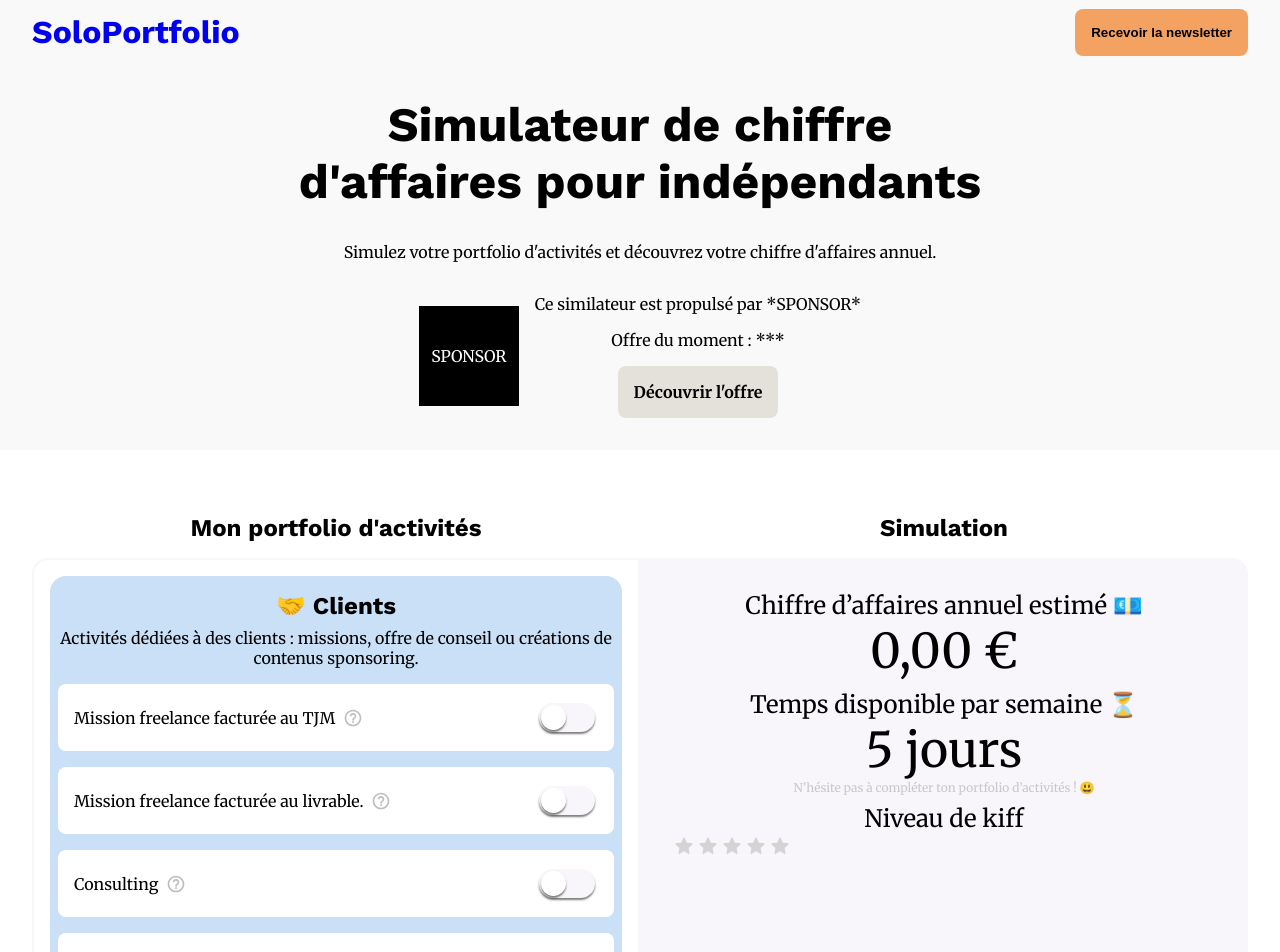
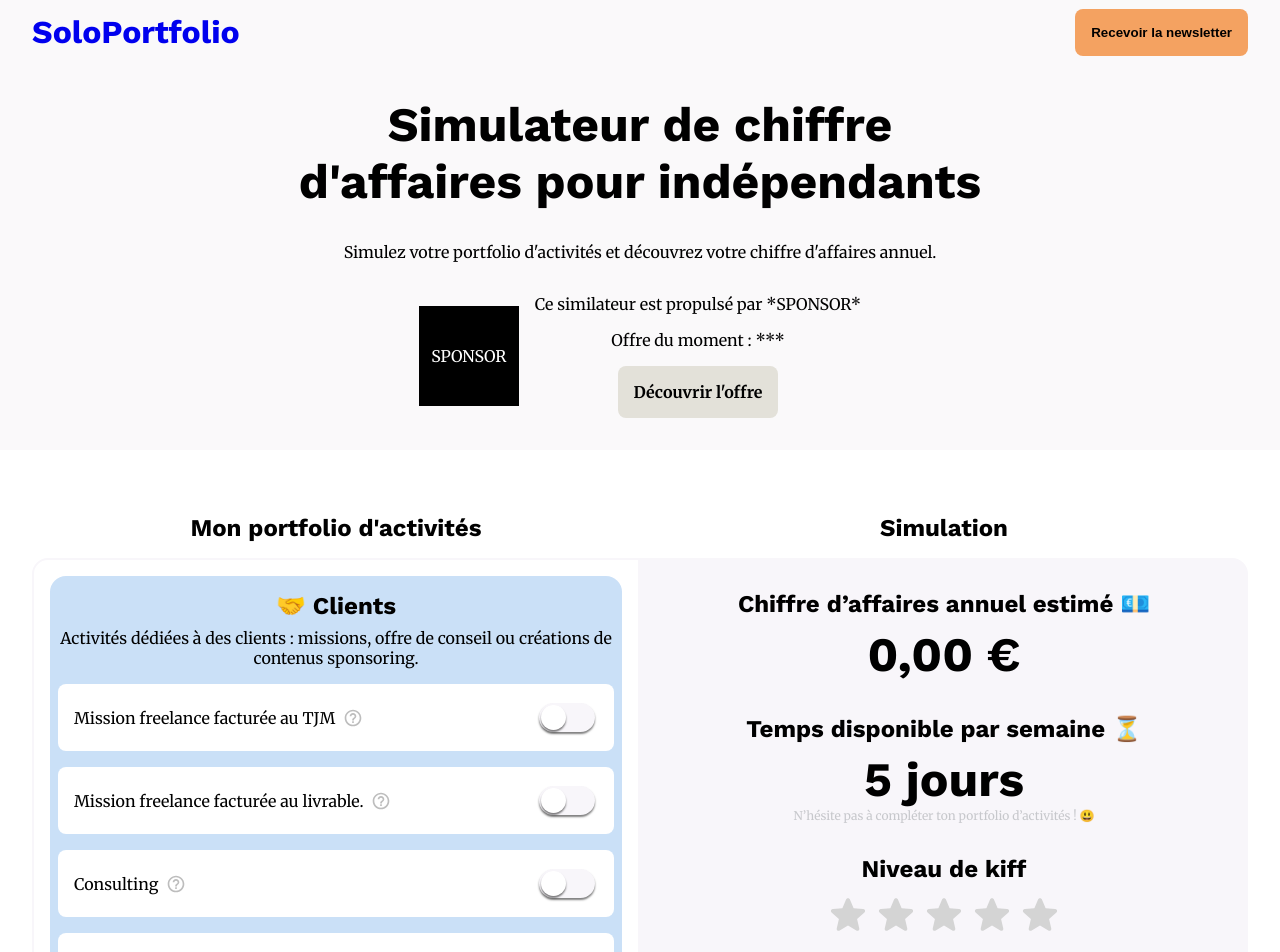
Before and after one commit to troptropcontent/freelance_revenue_simulator, a React (Vite) app in the folder frontend/: page / in a window 1280 px wide. Shown: the top 952 px of the page. Built offline with nearby package versions, Linux system fonts and the light colour scheme.

Commit message:
wrap results details

```diff
--- a/frontend/src/components/helper.ts
+++ b/frontend/src/components/helper.ts
@@ -65,6 +65,10 @@ type ButtonColor =
   | "transparent";
 
 type TextColor = RecursiveKeyOf<Tokens["color"]["text"]>;
+
+type TextSize = keyof Tokens["fonts"]["size"];
+
+type TextStyle = keyof Tokens["fonts"]["family"];
 
 const cssVariable = (tokenId: TokenId) => {
   return `var(--${tokenId.split(".").join("-")})`;
@@ -137,5 +141,7 @@ export type {
   BackgroundColor,
   TokenId,
   TextColor,
+  TextSize,
+  TextStyle,
   ButtonColor,
 };
--- a/frontend/src/components/simulator/results/ResultsDetails.tsx
+++ b/frontend/src/components/simulator/results/ResultsDetails.tsx
@@ -9,8 +9,9 @@ import { useTranslation } from "react-i18next";
 import { ReactNode } from "react";
 import { NumberOfDaysAvailable } from "./private/NumberOfDaysAvailable";
 import { RatingInput } from "src/components/ui/formik/primitives/RatingInput";
-import { Form, Formik } from "formik";
+import { Formik } from "formik";
 import { MAX_RATE } from "../constants";
+import { Box } from "src/components/ui/Box";
 
 const ResultsDetails = () => {
   const { t } = useTranslation();
@@ -31,7 +32,7 @@ const ResultsDetails = () => {
     total_annual_turnover: {
       value: total_annual_turnover,
       formater: (value) => (
-        <Text size="xl" align="center">
+        <Text size="xl" align="center" style="heading" weight="bold">
           {t("common.currency.EUR", { value })}
         </Text>
       ),
@@ -51,9 +52,14 @@ const ResultsDetails = () => {
             initialValues={{ average_rating: Math.round(value) }}
             enableReinitialize
           >
-            <Form>
-              <RatingInput disabled name="average_rating" max={MAX_RATE} />
-            </Form>
+            <Box flex flexDirection="column" alignItems="center">
+              <RatingInput
+                size="xl"
+                disabled
+                name="average_rating"
+                max={MAX_RATE}
+              />
+            </Box>
           </Formik>
         );
       },
@@ -63,14 +69,14 @@ const ResultsDetails = () => {
   return (
     <List.Root
       grow
-      gap="sm"
+      gap="lg"
       background="neutral.medium"
       borderRadius={{ bottomRight: "md", topRight: "md" }}
       padding="lg"
     >
       {Object.entries(results).map(([key, { value, formater }]) => (
-        <List.Item flex flexDirection="column" key={key}>
-          <Text size="md" align="center">
+        <List.Item flex flexDirection="column" key={key} gap="sm">
+          <Text size="md" align="center" style="heading" weight="bold">
             {t(`simulator.results.details.${key}.label`)}
           </Text>
           {formater(value)}
--- a/frontend/src/components/simulator/results/private/NumberOfDaysAvailable.tsx
+++ b/frontend/src/components/simulator/results/private/NumberOfDaysAvailable.tsx
@@ -32,6 +32,8 @@ const NumberOfDaysAvailable = ({
       <Text
         size="xl"
         align="center"
+        style="heading"
+        weight="bold"
         color={
           text_type == "more_days_worked_than_days_available"
             ? "error.medium"
@@ -48,7 +50,7 @@ const NumberOfDaysAvailable = ({
           },
         )}
       </Text>
-      <Text color="muted.medium" size="xs">
+      <Text color="muted.medium" size="xs" align="center">
         {t([
           `simulator.results.details.total_number_of_days_available_per_week.${text_type}.sub_text`,
           `simulator.results.details.total_number_of_days_available_per_week.default_sub_text`,
--- a/frontend/src/components/ui/Text.tsx
+++ b/frontend/src/components/ui/Text.tsx
@@ -1,6 +1,11 @@
 import { Tokens } from "src/components/tokens";
 import styled from "styled-components";
-import { cssVariable, TextColor } from "src/components/helper";
+import {
+  cssVariable,
+  TextColor,
+  TextSize,
+  TextStyle,
+} from "src/components/helper";
 import { CSSProperties, ReactNode } from "react";
 
 const TextTag = ({
@@ -16,32 +21,36 @@ const TextTag = ({
 
 const StyledTextTag = styled(TextTag)<{
   $align?: CSSProperties["textAlign"];
-  $size: keyof Tokens["fonts"]["size"];
+  $size: TextSize;
   $color: TextColor;
   $weight?: CSSProperties["fontWeight"];
+  $style?: TextStyle;
   props?: React.ComponentPropsWithoutRef<typeof Text>["align"];
 }>`
   font-size: ${(props) => cssVariable(`fonts.size.${props.$size}`)};
   color: ${(props) => cssVariable(`color.text.${props.$color}`)};
   ${(props) => props.$weight && `font-weight: ${props.$weight};`}
   ${(props) => props.$align && `text-align: ${props.$align};`}
+  ${({ $style }) =>
+    $style && `font-family: ${cssVariable(`fonts.family.${$style}`)};`}
 `;
 
 type BaseTextProps = {
   children: React.ReactNode;
   color?: TextColor;
-  size?: keyof Tokens["fonts"]["size"];
+  size?: TextSize;
   weight?: CSSProperties["fontWeight"];
   align?: CSSProperties["textAlign"];
+  style?: TextStyle;
 };
 
 type PTagProps = {
   as?: "p";
-} & React.ComponentPropsWithoutRef<"p">;
+} & Omit<React.ComponentPropsWithoutRef<"p">, "style">;
 
 type LabelTagProps = {
   as?: "label";
-} & React.ComponentPropsWithoutRef<"label">;
+} & Omit<React.ComponentPropsWithoutRef<"label">, "style">;
 
 const Text = ({
   as = "p",
@@ -50,6 +59,7 @@ const Text = ({
   weight,
   children,
   align,
+  style,
   ...props
 }: BaseTextProps & (PTagProps | LabelTagProps)) => {
   return (
@@ -59,6 +69,7 @@ const Text = ({
       $color={color}
       $weight={weight}
       $align={align}
+      $style={style}
       {...props}
     >
       {children}
--- a/frontend/src/components/ui/formik/primitives/RatingInput.tsx
+++ b/frontend/src/components/ui/formik/primitives/RatingInput.tsx
@@ -2,11 +2,18 @@ import { ReactNode } from "react";
 import { Box } from "../../Box";
 import { Field, useFormikContext } from "formik";
 import styled from "styled-components";
-import { cssVariable } from "src/components/helper";
+import { cssVariable, TextSize } from "src/components/helper";
 import StarRoundedIcon from "@mui/icons-material/StarRounded";
 
-const StyledLabel = styled.label`
+const StyledLabel = styled.label<{
+  $size?: TextSize;
+}>`
   color: gold;
+
+  & > svg {
+    ${({ $size }) => $size && `width: ${cssVariable(`fonts.size.${$size}`)};`}
+    ${({ $size }) => $size && `height: ${cssVariable(`fonts.size.${$size}`)};`}
+  }
 `;
 
 const HiddenRadioCheckBox = styled(Field)`
@@ -26,11 +33,13 @@ const RatingInputIcon = ({
   value,
   children,
   disabled,
+  size,
 }: {
   name: string;
   value: number;
   children: ReactNode;
   disabled?: boolean;
+  size?: TextSize;
 }) => {
   const { setFieldValue: setFormikFieldValue } = useFormikContext();
 
@@ -51,7 +60,7 @@ const RatingInputIcon = ({
         }: React.ChangeEvent<HTMLInputElement>) => setFieldValue(value)}
         disabled={disabled}
       />
-      <StyledLabel htmlFor={inputId} hidden={value == 0}>
+      <StyledLabel htmlFor={inputId} hidden={value == 0} $size={size}>
         {children}
       </StyledLabel>
     </>
@@ -63,17 +72,25 @@ const RatingInput = ({
   children,
   max,
   disabled,
+  size,
 }: {
   name: string;
   children?: ReactNode;
   max: number;
   disabled?: boolean;
+  size?: TextSize;
 }) => {
   return (
     <Box flex flexDirection="row">
       {Array.from(Array(max + 1), (_, i) => {
         return (
-          <RatingInputIcon disabled={disabled} name={name} value={i} key={i}>
+          <RatingInputIcon
+            size={size}
+            disabled={disabled}
+            name={name}
+            value={i}
+            key={i}
+          >
             {children ? children : <StarRoundedIcon />}
           </RatingInputIcon>
         );
```
